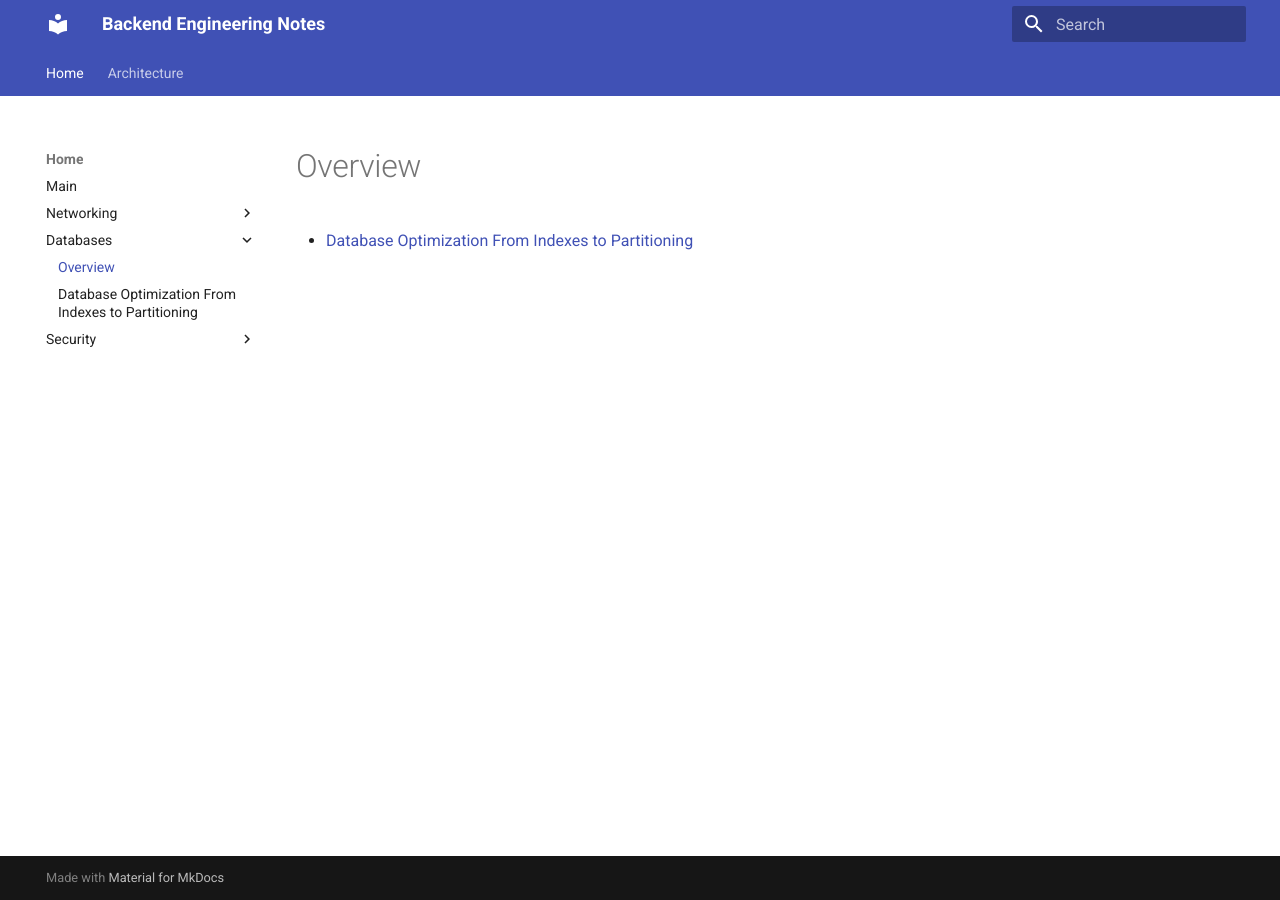
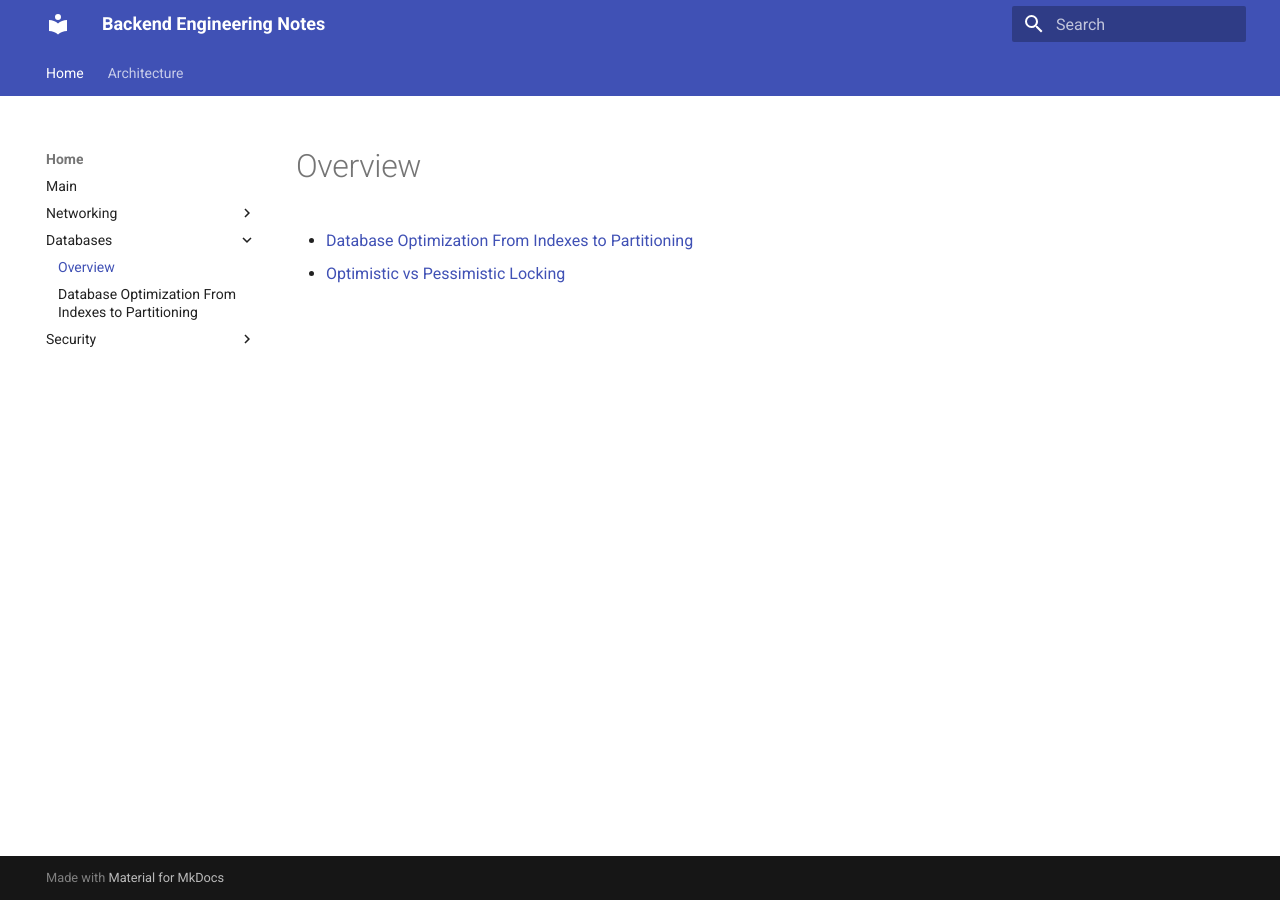
Before and after one commit to labeebahmad201/backend-engineering-notes, an MkDocs documentation site: the page built from docs/databases/overview.md, in a window 1280 px wide. Built offline with MkDocs 1.6.1 and Material for MkDocs 9.7.7, drawn with Linux system fonts in a browser that asks for light colours.

Commit message:
Update overview.md

```diff
--- a/docs/databases/overview.md
+++ b/docs/databases/overview.md
@@ -2,3 +2,4 @@
 # Overview
 
 - [Database Optimization From Indexes to Partitioning](Database-Optimization-From-Indexes-to-Partitioning.md)
+- [Optimistic vs Pessimistic Locking](optimistic-vs-pessimistic-locking.md)
```
